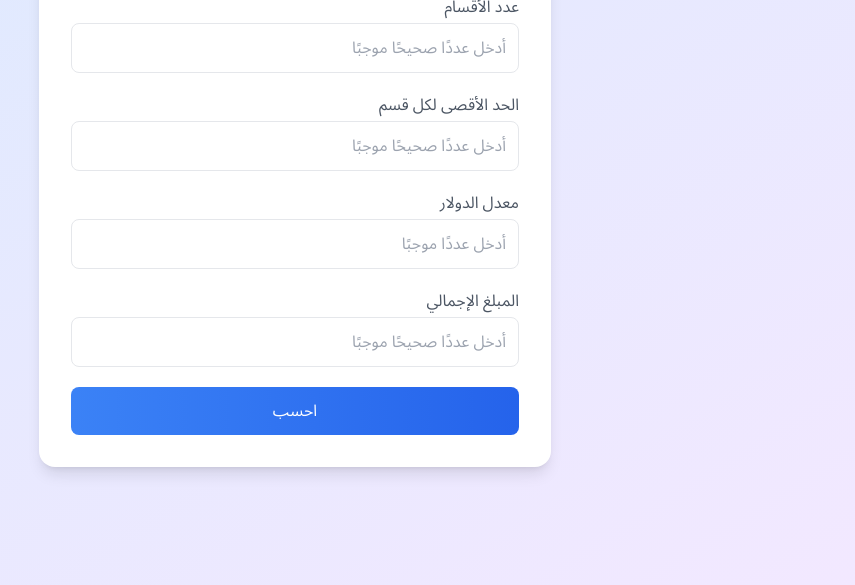
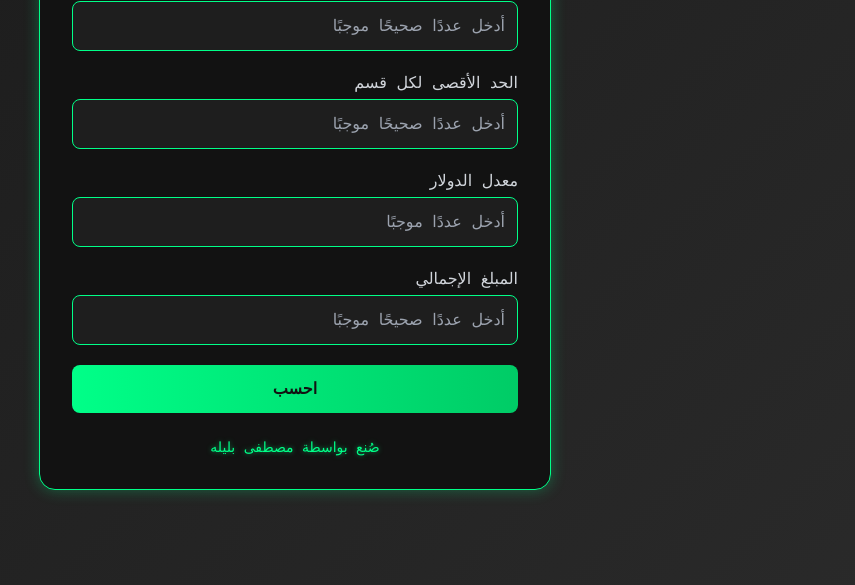
Before and after one commit to MohamedOsamaElnzamy/M_Cal, a plain HTML site: page index.html in a window 1280 px wide. Shown: the part 215-800 px from the top of the page, without its empty margins (345-1200 px from the left). Drawn offline with nearby package versions, Linux system fonts and the light colour scheme.

Commit message:
Update index.html

```diff
--- a/index.html
+++ b/index.html
@@ -6,22 +6,43 @@
     <title>حاسبة التقسيم العشوائي</title>
     <script src="https://cdn.tailwindcss.com"></script>
     <style>
-        @import url('https://fonts.googleapis.com/css2?family=Noto+Sans+Arabic:wght@400;600&display=swap');
+        @import url('https://fonts.googleapis.com/css2?family=JetBrains+Mono:wght@400;600&display=swap');
         body {
-            font-family: 'Noto Sans Arabic', sans-serif;
+            font-family: 'JetBrains Mono', monospace;
+            background: linear-gradient(135deg, #1a1a1a 0%, #2a2a2a 100%);
+            color: #e0e0e0;
         }
-        .error-slide-in {
-            animation: slideIn 0.3s ease-out;
+        .card {
+            background: #121212;
+            border: 1px solid #00ff88;
+            box-shadow: 0 0 15px rgba(0, 255, 136, 0.3);
+            transition: box-shadow 0.3s ease;
         }
-        @keyframes slideIn {
-            from { transform: translateY(-20px); opacity: 0; }
-            to { transform: translateY(0); opacity: 1; }
+        .card:hover {
+            box-shadow: 0 0 25px rgba(0, 255, 136, 0.5);
         }
-        .btn-ripple {
+        .input-glow {
+            background: #1e1e1e;
+            border: 1px solid #00ff88;
+            color: #00ff88;
+            transition: box-shadow 0.3s ease, transform 0.2s ease;
+        }
+        .input-glow:focus {
+            box-shadow: 0 0 10px rgba(0, 255, 136, 0.7);
+            transform: scale(1.02);
+        }
+        .btn-neon {
+            background: linear-gradient(90deg, #00ff88, #00cc66);
+            color: #121212;
             position: relative;
             overflow: hidden;
+            transition: transform 0.3s ease;
         }
-        .btn-ripple::after {
+        .btn-neon:hover {
+            transform: scale(1.05);
+            box-shadow: 0 0 15px rgba(0, 255, 136, 0.7);
+        }
+        .btn-neon::after {
             content: '';
             position: absolute;
             top: 50%;
@@ -32,45 +53,65 @@
             border-radius: 50%;
             transform: translate(-50%, -50%);
             animation: ripple 0.6s linear;
+            animation-play-state: paused;
+        }
+        .btn-neon:active::after {
+            animation-play-state: running;
         }
         @keyframes ripple {
             to { width: 200%; height: 200%; opacity: 0; }
         }
+        .error-slide-in {
+            animation: glitch 0.5s ease-out;
+            color: #ff4444;
+        }
+        @keyframes glitch {
+            0% { transform: translate(0); opacity: 1; }
+            20% { transform: translate(-2px, 2px); opacity: 0.8; }
+            40% { transform: translate(2px, -2px); opacity: 0.9; }
+            60% { transform: translate(-2px, 0); opacity: 0.8; }
+            100% { transform: translate(0); opacity: 1; }
+        }
+        .trademark {
+            color: #00ff88;
+            text-shadow: 0 0 5px rgba(0, 255, 136, 0.5);
+        }
     </style>
 </head>
-<body class="bg-gradient-to-br from-blue-100 to-purple-100 min-h-screen flex items-center justify-center p-4">
-    <div class="bg-white p-8 rounded-2xl shadow-lg w-full max-w-lg transform transition-all hover:shadow-2xl">
-        <h1 class="text-3xl font-semibold text-gray-800 mb-6 text-center">حاسبة التقسيم العشوائي</h1>
+<body class="min-h-screen flex items-center justify-center p-4">
+    <div class="card p-8 rounded-2xl w-full max-w-lg">
+        <h1 class="text-3xl font-semibold mb-6 text-center text-green-400">حاسبة التقسيم العشوائي</h1>
         <div id="inputForm">
             <div class="mb-5">
-                <label for="divisions" class="block text-gray-600 font-medium mb-1">عدد الأقسام</label>
-                <input type="number" id="divisions" class="w-full p-3 border border-gray-200 rounded-lg focus:outline-none focus:ring-2 focus:ring-blue-400 transition duration-300" placeholder="أدخل عددًا صحيحًا موجبًا" min="1">
+                <label for="divisions" class="block text-gray-300 font-medium mb-1">عدد الأقسام</label>
+                <input type="number" id="divisions" class="input-glow w-full p-3 rounded-lg focus:outline-none" placeholder="أدخل عددًا صحيحًا موجبًا" min="1">
             </div>
             <div class="mb-5">
-                <label for="limit" class="block text-gray-600 font-medium mb-1">الحد الأقصى لكل قسم</label>
-                <input type="number" id="limit" class="w-full p-3 border border-gray-200 rounded-lg focus:outline-none focus:ring-2 focus:ring-blue-400 transition duration-300" placeholder="أدخل عددًا صحيحًا موجبًا" min="1">
+                <label for="limit" class="block text-gray-300 font-medium mb-1">الحد الأقصى لكل قسم</label>
+                <input type="number" id="limit" class="input-glow w-full p-3 rounded-lg focus:outline-none" placeholder="أدخل عددًا صحيحًا موجبًا" min="1">
             </div>
             <div class="mb-5">
-                <label for="dollarRating" class="block text-gray-600 font-medium mb-1">معدل الدولار</label>
-                <input type="number" id="dollarRating" step="0.01" class="w-full p-3 border border-gray-200 rounded-lg focus:outline-none focus:ring-2 focus:ring-blue-400 transition duration-300" placeholder="أدخل عددًا موجبًا" min="0.01">
+                <label for="dollarRating" class="block text-gray-300 font-medium mb-1">معدل الدولار</label>
+                <input type="number" id="dollarRating" step="0.01" class="input-glow w-full p-3 rounded-lg focus:outline-none" placeholder="أدخل عددًا موجبًا" min="0.01">
             </div>
             <div id="totalInput" class="mb-5">
-                <label for="total" class="block text-gray-600 font-medium mb-1">المبلغ الإجمالي</label>
-                <input type="number" id="total" class="w-full p-3 border border-gray-200 rounded-lg focus:outline-none focus:ring-2 focus:ring-blue-400 transition duration-300" placeholder="أدخل عددًا صحيحًا موجبًا" min="1">
+                <label for="total" class="block text-gray-300 font-medium mb-1">المبلغ الإجمالي</label>
+                <input type="number" id="total" class="input-glow w-full p-3 rounded-lg focus:outline-none" placeholder="أدخل عددًا صحيحًا موجبًا" min="1">
             </div>
-            <button onclick="calculate()" class="w-full bg-gradient-to-r from-blue-500 to-blue-600 text-white p-3 rounded-lg hover:from-blue-600 hover:to-blue-700 transition duration-300 btn-ripple">احسب</button>
+            <button onclick="calculate()" class="btn-neon w-full p-3 rounded-lg font-semibold">احسب</button>
         </div>
-        <div id="error" class="text-red-500 mt-3 hidden text-center font-medium"></div>
+        <div id="error" class="mt-3 hidden text-center font-medium"></div>
         <div id="result" class="mt-6 hidden">
-            <h2 class="text-xl font-semibold text-gray-800 mb-4">الأقسام العشوائية:</h2>
-            <ul id="divisionsList" class="list-disc list-inside text-gray-700 mb-4"></ul>
-            <p id="sum" class="mt-2 font-semibold text-gray-800"></p>
+            <h2 class="text-xl font-semibold text-green-400 mb-4">الأقسام العشوائية:</h2>
+            <ul id="divisionsList" class="list-disc list-inside text-gray-300 mb-4"></ul>
+            <p id="sum" class="mt-2 font-semibold text-gray-300"></p>
             <div class="mt-6 flex space-x-3 space-x-reverse">
-                <button onclick="recalculateSame()" class="flex-1 bg-gradient-to-r from-green-500 to-green-600 text-white p-3 rounded-lg hover:from-green-600 hover:to-green-700 transition duration-300 transform hover:scale-105 btn-ripple">متابعة (نفس المعلمات)</button>
-                <button onclick="newTotal()" class="flex-1 bg-gradient-to-r from-yellow-500 to-yellow-600 text-white p-3 rounded-lg hover:from-yellow-600 hover:to-yellow-700 transition duration-300 transform hover:scale-105 btn-ripple">مبلغ إجمالي جديد</button>
-                <button onclick="newParameters()" class="flex-1 bg-gradient-to-r from-red-500 to-red-600 text-white p-3 rounded-lg hover:from-red-600 hover:to-red-700 transition duration-300 transform hover:scale-105 btn-ripple">معلمات جديدة</button>
+                <button onclick="recalculateSame()" class="btn-neon flex-1 p-3 rounded-lg font-semibold">متابعة (نفس المعلمات)</button>
+                <button onclick="newTotal()" class="btn-neon flex-1 p-3 rounded-lg font-semibold" style="background: linear-gradient(90deg, #ffcc00, #ff9900);">مبلغ إجمالي جديد</button>
+                <button onclick="newParameters()" class="btn-neon flex-1 p-3 rounded-lg font-semibold" style="background: linear-gradient(90deg, #ff4444, #cc3333);">معلمات جديدة</button>
             </div>
         </div>
+        <p class="trademark mt-6 text-center text-sm">صُنع بواسطة مصطفى بليله</p>
     </div>
 
     <script>
@@ -93,9 +134,7 @@
                 let amounts = [];
                 let remaining = total;
                 for (let i = 0; i < divisions - 1; i++) {
-                    let maxPossible =
-
- Math.min(limit, remaining - (divisions - i - 1));
+                    let maxPossible = Math.min(limit, remaining - (divisions - i - 1));
                     if (maxPossible < 1) return null;
                     let amount;
                     let attempts = 100;
```
